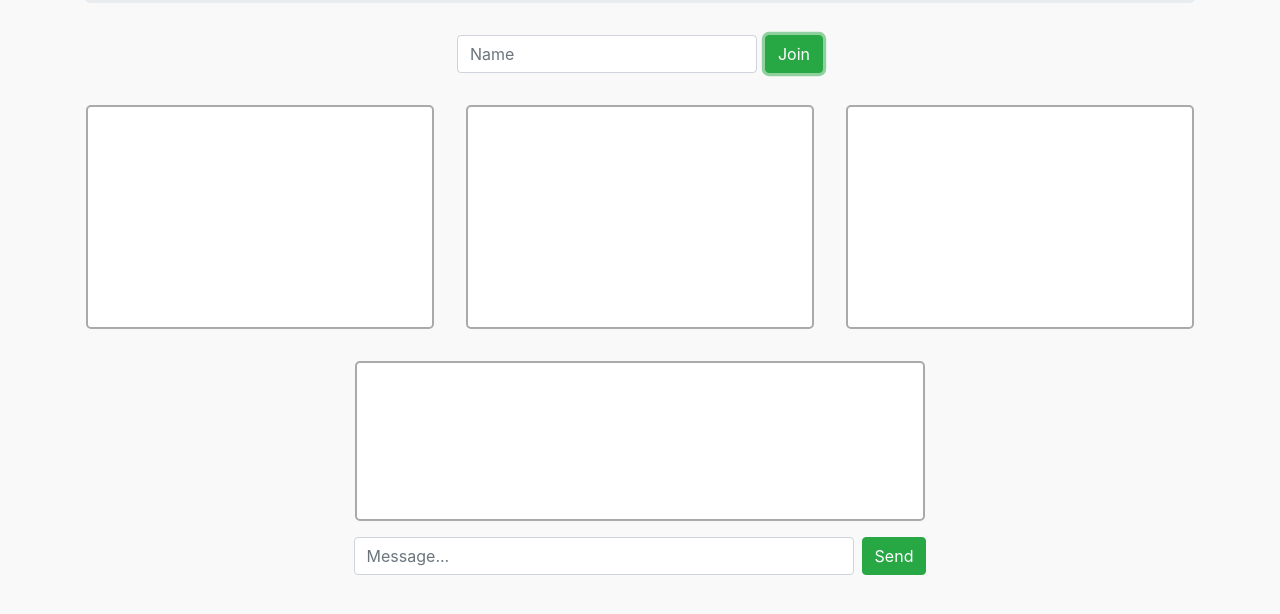
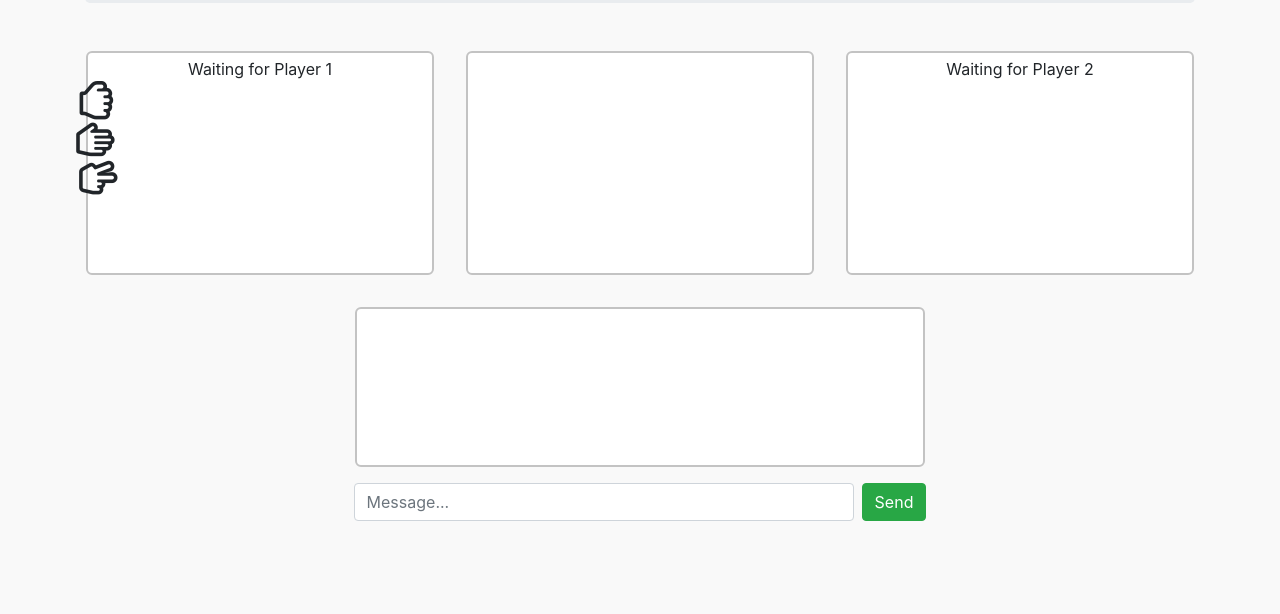
Before and after one commit to igorcweb/rps-multiplayer, a plain HTML site: page index.html in a window 1280 px wide. Both pictures are taken after typing "Sample" into the empty fields and a click on the button "Join". Shown: the part 114-728 px from the top of the page. Drawn offline with nearby package versions, Linux system fonts and the light colour scheme; no server answers.

Commit message:
methods init & play

```diff
--- a/assets/css/style.css
+++ b/assets/css/style.css
@@ -33,15 +33,15 @@ h1 {
 .player2 {
   background-color: #fff;
   height: 14rem;
-  border: 2px solid #aaa;
-  border-radius: 5px;
+  border: 2px solid #c3c3c3;
+  border-radius: 6px;
 }
 
 .chatBox {
   background-color: #fff;
   height: 10rem;
-  border: 2px solid #aaa;
-  border-radius: 5px;
+  border: 2px solid #c3c3c3;
+  border-radius: 6px;
 }
 
 .form-control.chat {
--- a/assets/scripts/app.js
+++ b/assets/scripts/app.js
@@ -12,67 +12,131 @@
 
   const database = firebase.database();
 
-  const join = $('.join');
-  const nameInput = $('#inputName');
-  const joinForm = $('form.join');
+  // const join = $('.join');
+  // const nameInput = $('#inputName');
+  // const joinForm = $('form.join');
 
-  let data;
-  let numPlayers;
-  let game;
+  // let data;
+  // let numPlayers;
+  // let playerRef;
 
-  database.ref().on('value', function(snap) {
-    data = snap.val();
-    //console.log(data);
-    numPlayers = 0;
-    //127.0.0.1:5500/index.html?
-    http: if (data) {
-      for (player in data.players) {
-        numPlayers++;
-        // console.log(player);
-        // console.log(numPlayers);
-      }
-    }
-  });
+  // database.ref().on('value', function(snap) {
+  //   data = snap.val();
+  //   if (data) console.log(data.rps.players);
+  //   console.log('data: ', data);
+  //   numPlayers = 0;
+  //   if (data) {
+  //     for (player in data.rps.players) {
+  //       numPlayers++;
+  //       //Remove disconnected player
+  //       playerRef = database.ref(`data/rps/players/${player}`);
+  //     }
+  //     playerRef.onDisconnect().remove();
+  //   }
+  // });
 
-  join.on('click', function(e) {
-    e.preventDefault();
-    player = nameInput.val().trim();
-    // console.log(player);
-    // console.log('numFromButton: ', numPlayers);
-    nameInput.val('');
-    if (player) {
-      // if (numPlayers < 2) {
-      //   database.ref('/players').push({
-      //     name: player,
-      //     wins: 0,
-      //     losses: 0
-      //   });
-      //   joinForm.addClass('d-none');
-      // } else {
-      //   console.log(
-      //     'Two players are currently playing.  Please wait when someone leaves.'
-      //   );
-      // }
-      numPlayers = 1;
-      if (numPlayers % 2 === 0) {
-        database.ref().push({
-          game: {
+  const game = {
+    player1: '',
+    wins1: 0,
+    losses1: 0,
+    player2: '',
+    wins2: 0,
+    losses2: 0,
+    rps1: '',
+    rps2: '',
+
+    init: function() {
+      $('button.join').on('click', e => {
+        e.preventDefault();
+        const nameInput = $('#inputName');
+        const name = nameInput.val().trim();
+        const joinForm = $('form.join');
+        let name1 = this.player1;
+        if (name1 === '') {
+          name1 = name;
+          joinForm.addClass('d-none');
+          database.ref().set({
+            chat: '',
             players: {
-              name: player,
+              player1: {
+                name: name1,
+                choice: '',
+                wins: 0,
+                losses: 0
+              }
+            }
+          });
+          $('.rock1').html('<i class="far fa-hand-rock fa-rotate-90"></i>');
+          $('.paper1').html('<i class="far fa-hand-paper fa-rotate-90"></i>');
+          $('.scissors1').html(
+            '<i class="far fa-hand-scissors fa-flip-horizontal"></i>'
+          );
+        } else if (name2 === '') {
+          name2 = name;
+          joinForm.addClass('d-none');
+          database.ref('/players').update({
+            player2: {
+              name: name2,
+              choice: '',
               wins: 0,
               losses: 0
             }
-          }
-        });
-        joinForm.addClass('d-none');
-        console.log(data);
-      } else {
-        database.ref('/game/players').push({
-          name: player,
-          wins: 0,
-          losses: 0
-        });
-      }
+          });
+          database.ref().update({
+            turn: 1
+          });
+          //change direction
+          $('.rock2').html('<i class="far fa-hand-rock fa-rotate-90"></i>');
+          $('.paper2').html('<i class="far fa-hand-paper fa-rotate-90"></i>');
+          $('.scissors2').html(
+            '<i class="far fa-hand-scissors fa-flip-horizontal"></i>'
+          );
+        }
+        nameInput.val('');
+      });
+    },
+    play: function() {
+      $('.score1').addClass('d-none');
+      database.ref().on('value', snapshot => {
+        if (
+          snapshot
+            .child('players')
+            .child('player1')
+            .exists()
+        ) {
+          let data = snapshot.val();
+          console.log(this.player1);
+          console.log(data.players.player1.name);
+          this.player1 = data.players.player1.name;
+          this.wins1 = data.players.player1.wins;
+          this.player1 = data.players.player1.losses;
+        }
+      });
     }
-  });
+  };
+
+  game.init();
+
+  game.play();
+
+  // join.on('click', function(e) {
+  //   e.preventDefault();
+  //   player = nameInput.val().trim();
+  //   nameInput.val('');
+  //   console.log(numPlayers);
+  //   if (player) {
+  //     if (numPlayers < 2) {
+  //       database.ref('rps/players').push({
+  //         name: player,
+  //         wins: 0,
+  //         losses: 0
+  //       });
+  //       joinForm.addClass('d-none');
+  //     } else {
+  //       console.log(
+  //         'Two players are currently playing.  Please wait when someone leaves.'
+  //       );
+  //     }
+  //   }
+  // });
 })();
--- a/index.html
+++ b/index.html
@@ -33,9 +33,26 @@
   </form>
   <div class="container">
     <div class="row game">
-      <div class="m-3 player1 col-sm"></div>
-      <div class="m-3 result col-sm"></div>
-      <div class="m-3 player2 col-sm"></div>
+      <div class="m-3 player1 col-sm">
+        <div class="name name1 text-center mt-1">Waiting for Player 1</div>
+        <div class="choice1 rock1 rock" data-choice="rock"></div>
+        <div class="choice1 paper1 paper" data-choice="paper"></div>
+        <div class="choice1 scissors1 scissors" data-choice="scissors"></div>
+        <div class="score1"></div>
+      </div>
+      <div class="m-3 result col-sm">
+        <div class="info">
+
+        </div>
+        <div class="restart"></div>
+      </div>
+      <div class="m-3 player2 col-sm">
+        <div class="name name2 text-center mt-1">Waiting for Player 2</div>
+        <div class="choice2 rock2 rock" data-choice="rock"></div>
+        <div class="choice2 paper2 paper" data-choice="paper"></div>
+        <div class="choice2 scissors2 scissors" data-choice="scissors"></div>
+        <div class="score2"></div>
+      </div>
     </div>
   </div>
   <div class="container">
```
